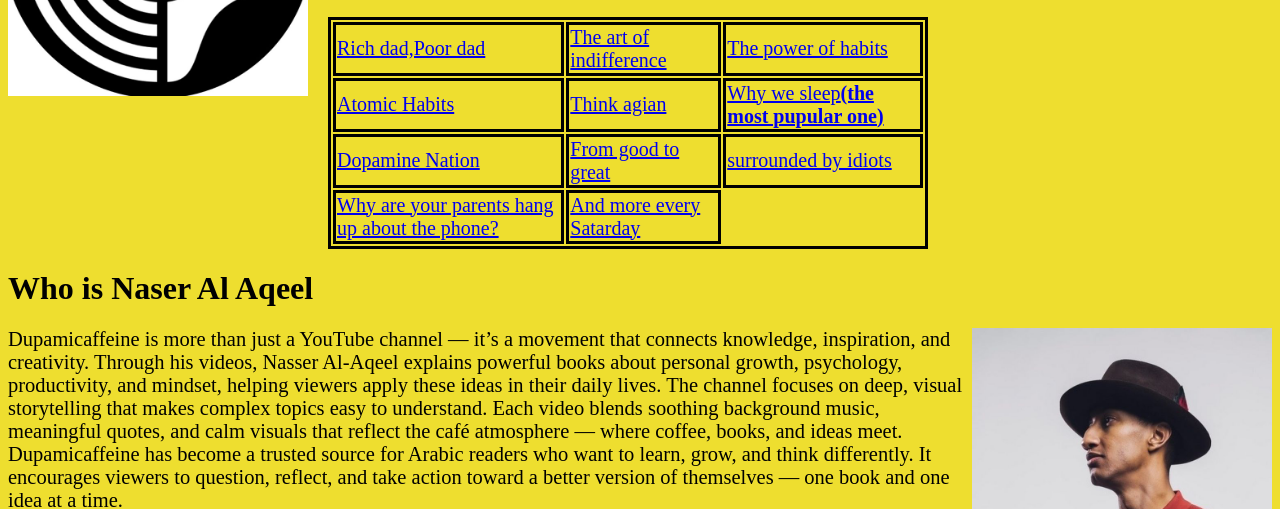
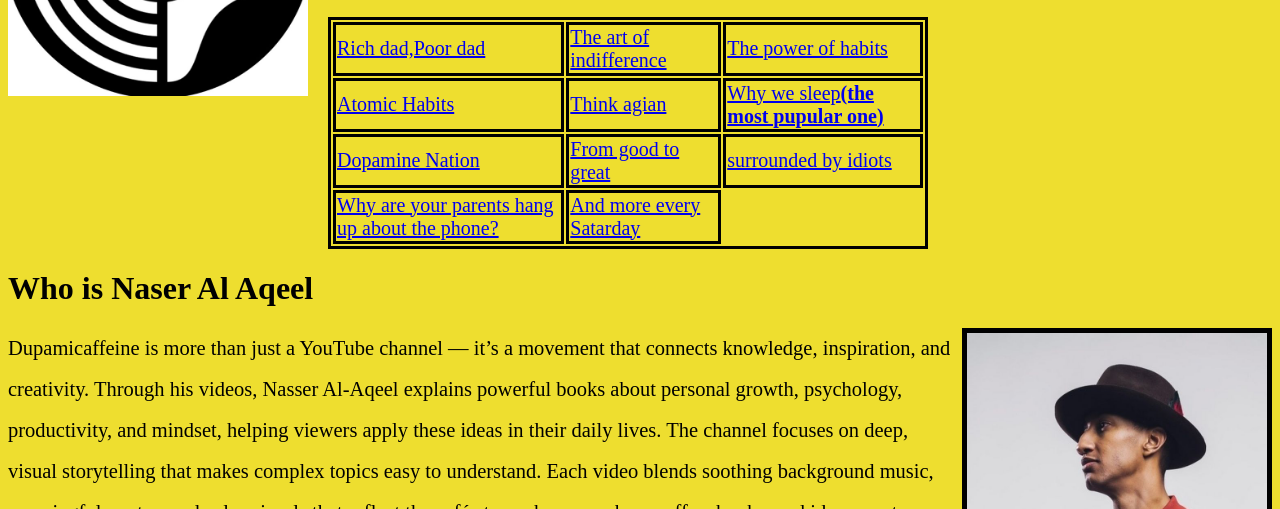
Before and after one commit to wafaadam548-bot/Project.9, a plain HTML site: page index.html in a window 1280 px wide. Shown: the part 443-952 px from the top of the page. Drawn offline with Linux system fonts and the light colour scheme.

Commit message:
making space between the pragraff

```diff
--- a/index.html
+++ b/index.html
@@ -83,10 +83,17 @@
       </tbody>
     </table>
     <h1 id="whoIsNaser">Who is Naser Al Aqeel</h1>
-    <img src="img/NASSER ALAQEEL.jpg" width="300px" style="float: right;">
-<p style="font-size: 20.5px;">Dupamicaffeine is more than just a YouTube channel — it’s a movement that connects knowledge, inspiration, and creativity. Through his videos, Nasser Al-Aqeel explains powerful books about personal growth, psychology, productivity, and mindset, helping viewers apply these ideas in their daily lives.
+    <img src="img/NASSER ALAQEEL.jpg" width="300px" style="float: right; border: 5px solid black;">
+    <p style="font-size: 20.5px;line-height: 2;">Dupamicaffeine is more than just a
+       YouTube channel — it’s a movement that connects knowledge,
+        inspiration, and creativity. Through his videos, Nasser Al-Aqeel
+        explains powerful books about personal growth, psychology, productivity,
+         and mindset, helping viewers apply these ideas in their daily lives.
 
-  The channel focuses on deep, visual storytelling that makes complex topics easy to understand. Each video blends soothing background music, meaningful quotes, and calm visuals that reflect the café atmosphere — where coffee, books, and ideas meet.
+  The channel focuses on deep, visual storytelling that makes
+  complex topics easy to understand. Each video blends soothing
+   background music, meaningful quotes, and calm visuals that reflect
+   the café atmosphere — where coffee, books, and ideas meet.
 
   Dupamicaffeine has become a trusted source for Arabic readers who want to learn, grow, and think differently. It encourages viewers to question, reflect, and take action toward a better version of themselves — one book and one idea at a time.
 </p>
--- a/style.css
+++ b/style.css
@@ -71,7 +71,10 @@ table,tr,td{border:solid black ;}
  }
  .content {
     padding: 20px;
-    text-align: left;}
+    text-align: left;
+
+
+}
 
 
 
```
